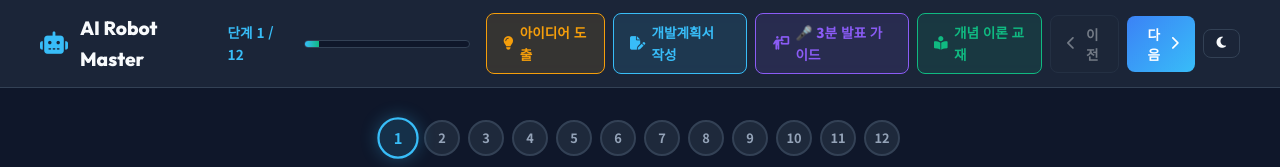
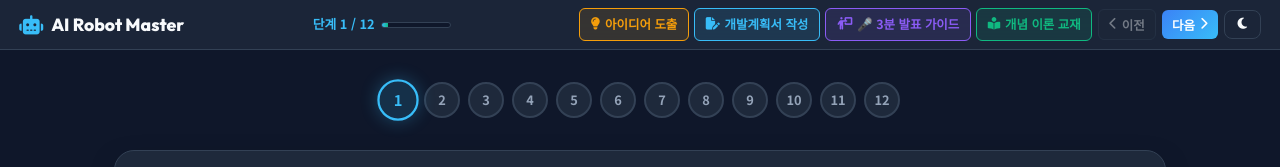
Before and after one commit to kmlee8403-source/ai-robot-master, a plain HTML site: page index.html in a window 1280 px wide. Shown: the top 167 px of the page. Drawn offline with Linux system fonts and the light colour scheme.

Commit message:
Fix main page header CSS so progress bar and buttons stay on a single line

```diff
--- a/index.html
+++ b/index.html
@@ -81,27 +81,27 @@
       background-color: var(--glass-bg);
       backdrop-filter: blur(12px);
       border-bottom: 1px solid var(--border-color);
-      padding: 0.8rem 2rem;
+      padding: 0.5rem 1.2rem;
     }
 
     .stepper-header-inner {
-      max-width: 1200px; margin: 0 auto;
-      display: flex; align-items: center; justify-content: space-between; gap: 1rem;
+      max-width: 1400px; margin: 0 auto;
+      display: flex; align-items: center; justify-content: space-between; gap: 0.5rem; flex-wrap: nowrap;
     }
 
     .brand-logo {
-      display: flex; align-items: center; gap: 0.75rem;
-      font-family: var(--font-title); font-weight: 800; font-size: 1.2rem;
-      color: var(--text-main); text-decoration: none;
-    }
-    .brand-logo i { color: var(--accent-cyan); font-size: 1.4rem; }
-
-    .step-counter-box { display: flex; align-items: center; gap: 1rem; }
-    .step-progress-text { font-size: 0.85rem; font-weight: 700; color: var(--accent-cyan); }
+      display: flex; align-items: center; gap: 0.5rem;
+      font-family: var(--font-title); font-weight: 800; font-size: 1.1rem;
+      color: var(--text-main); text-decoration: none; white-space: nowrap; flex-shrink: 0;
+    }
+    .brand-logo i { color: var(--accent-cyan); font-size: 1.2rem; }
+
+    .step-counter-box { display: flex; align-items: center; gap: 0.4rem; flex-shrink: 0; }
+    .step-progress-text { font-size: 0.8rem; font-weight: 700; color: var(--accent-cyan); white-space: nowrap; }
 
     .step-progress-bar-bg {
-      width: 180px; height: 8px; background-color: var(--bg-primary);
-      border-radius: 4px; overflow: hidden; border: 1px solid var(--border-color);
+      width: 70px; height: 6px; background-color: var(--bg-primary);
+      border-radius: 3px; overflow: hidden; border: 1px solid var(--border-color);
     }
 
     .step-progress-bar-fill {
@@ -110,14 +110,14 @@
       transition: width 0.4s cubic-bezier(0.4, 0, 0.2, 1);
     }
 
-    .stepper-nav-btns { display: flex; gap: 0.5rem; align-items: center; }
+    .stepper-nav-btns { display: flex; gap: 0.35rem; align-items: center; flex-wrap: nowrap; flex-shrink: 0; }
 
     .btn-nav {
-      display: inline-flex; align-items: center; gap: 0.4rem;
-      padding: 0.5rem 1rem; border-radius: 8px; font-size: 0.85rem; font-weight: 700;
+      display: inline-flex; align-items: center; gap: 0.3rem;
+      padding: 0.35rem 0.65rem; border-radius: 6px; font-size: 0.78rem; font-weight: 700;
       cursor: pointer; border: 1px solid var(--border-color);
       background-color: var(--bg-card); color: var(--text-main);
-      transition: all 0.2s; text-decoration: none;
+      transition: all 0.2s; text-decoration: none; white-space: nowrap;
     }
 
     .btn-nav:hover:not(:disabled) { border-color: var(--accent-cyan); color: var(--accent-cyan); transform: translateY(-1px); }
@@ -130,9 +130,9 @@
 
     .btn-theory-link {
       background: rgba(16, 185, 129, 0.12); border: 1px solid var(--accent-green);
-      color: var(--accent-green); padding: 0.5rem 1rem; border-radius: 8px;
-      font-size: 0.85rem; font-weight: 800; text-decoration: none; display: flex; align-items: center; gap: 0.4rem;
-      transition: all 0.2s;
+      color: var(--accent-green); padding: 0.35rem 0.65rem; border-radius: 6px;
+      font-size: 0.78rem; font-weight: 700; text-decoration: none; display: flex; align-items: center; gap: 0.3rem;
+      transition: all 0.2s; white-space: nowrap;
     }
     .btn-theory-link:hover { background-color: var(--accent-green); color: #fff; }
 
```
